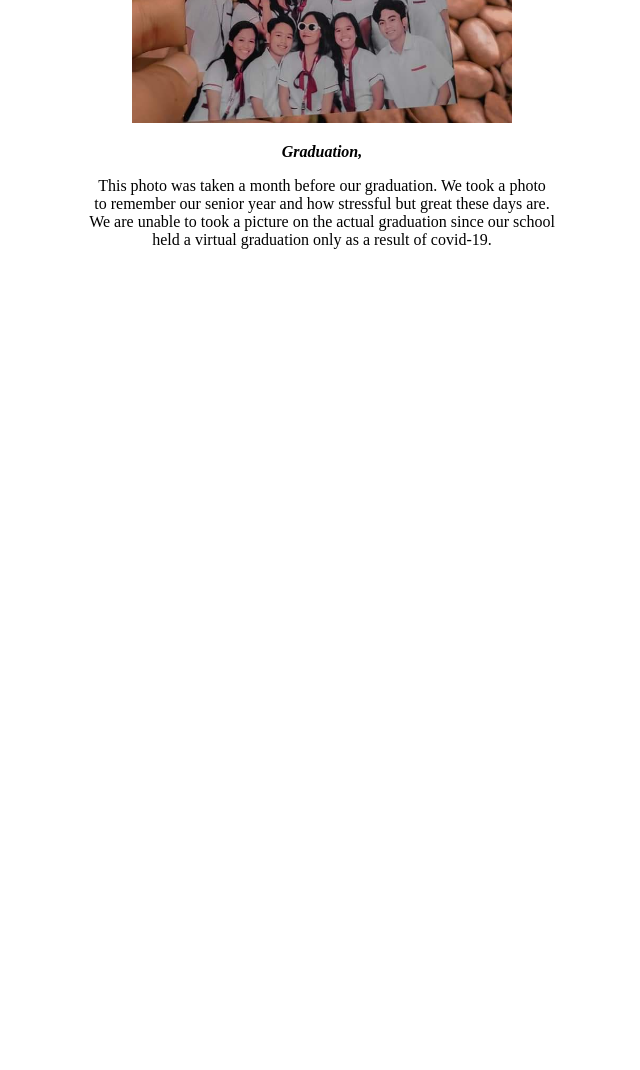
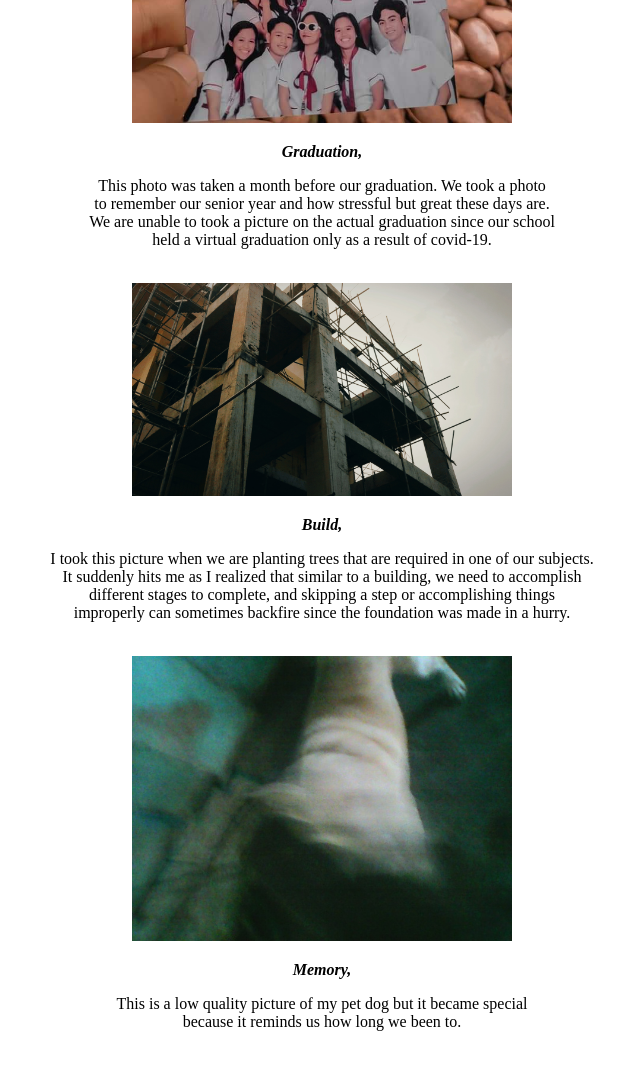
Before and after one commit to AaronDil/AaronDil.github.io, a plain HTML site: page page1.html in a window 1280 px wide. Shown: the part 500-1570 px from the top of the page, without its empty margins (318-958 px from the left). Before the commit the page ends 800 px from the top, so only its background shows below. Drawn offline with Linux system fonts and the light colour scheme.

Commit message:
Update page1.html

```diff
--- a/page1.html
+++ b/page1.html
@@ -3,7 +3,7 @@
 <title>Favorite Photos</title>
 <body>
 <head>
-<h1> <strong> <center> FAVORITE PHOTOS </center></h1> </strong> </br>
+<h1> <strong> <center> My Favorite Photos </center></h1> </strong> </br>
 </head>
 <body>
 <hr>
@@ -12,8 +12,29 @@
      alt="centered image"
      heigh="300" width="380">
 </center>
-<center>   <p><b><i> Graduation, </p></b></i>
+<center><p><b><i> Graduation, </p></b></i>
      <p>This photo was taken a month before our graduation. We took a photo </br>
      to remember our senior year and how stressful but great these days are. </br>
      We are unable to took a picture on the actual graduation since our school </br>
-     held a virtual graduation only as a result of covid-19.</p></br>
+     held a virtual graduation only as a result of covid-19.</p></br></center>
+<center>
+<img src="images/IMG_20210425_213917.jpg"
+     alt="centered image"
+     heigh="300" width="380">
+</center>
+<center><p><b><i> Build, </p></b></i>
+<p>I took this picture when we are planting trees that are required in one of our subjects. </br>
+It suddenly hits me as I realized that similar to a building, we need to accomplish </br>
+different stages to complete, and skipping a step or accomplishing things </br>
+improperly can sometimes backfire since the foundation was made in a hurry. </p></br></center>
+<center>
+<img src="images/Photo0036.jpg"
+     alt="centered image"
+     heigh="300" width="380">
+</center>
+<center><p><b><i> Memory,</p></b></i>
+<p>This is a low quality picture of my pet dog but it became special </br>
+     because it reminds us how long we been to.</p></br></center>
+
+</body>
+</html>
```
